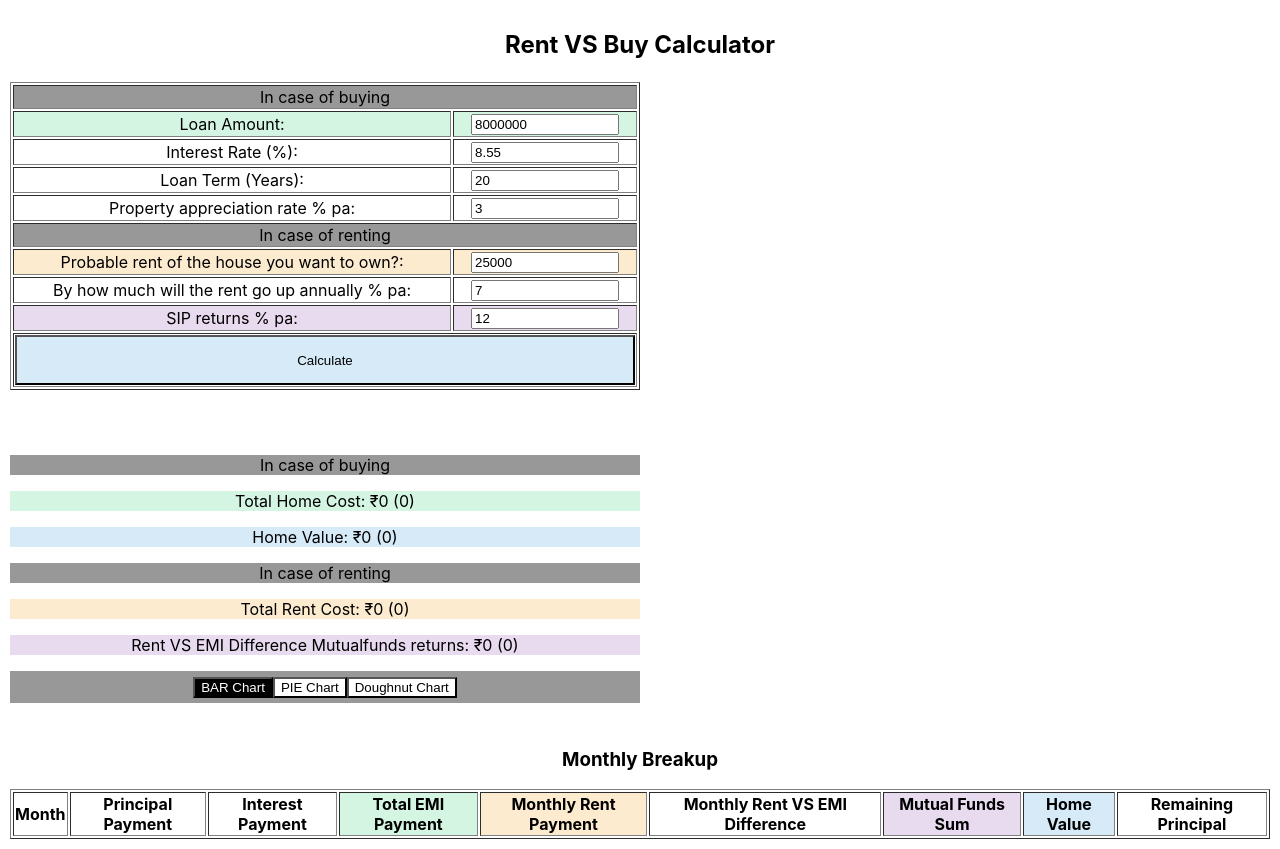
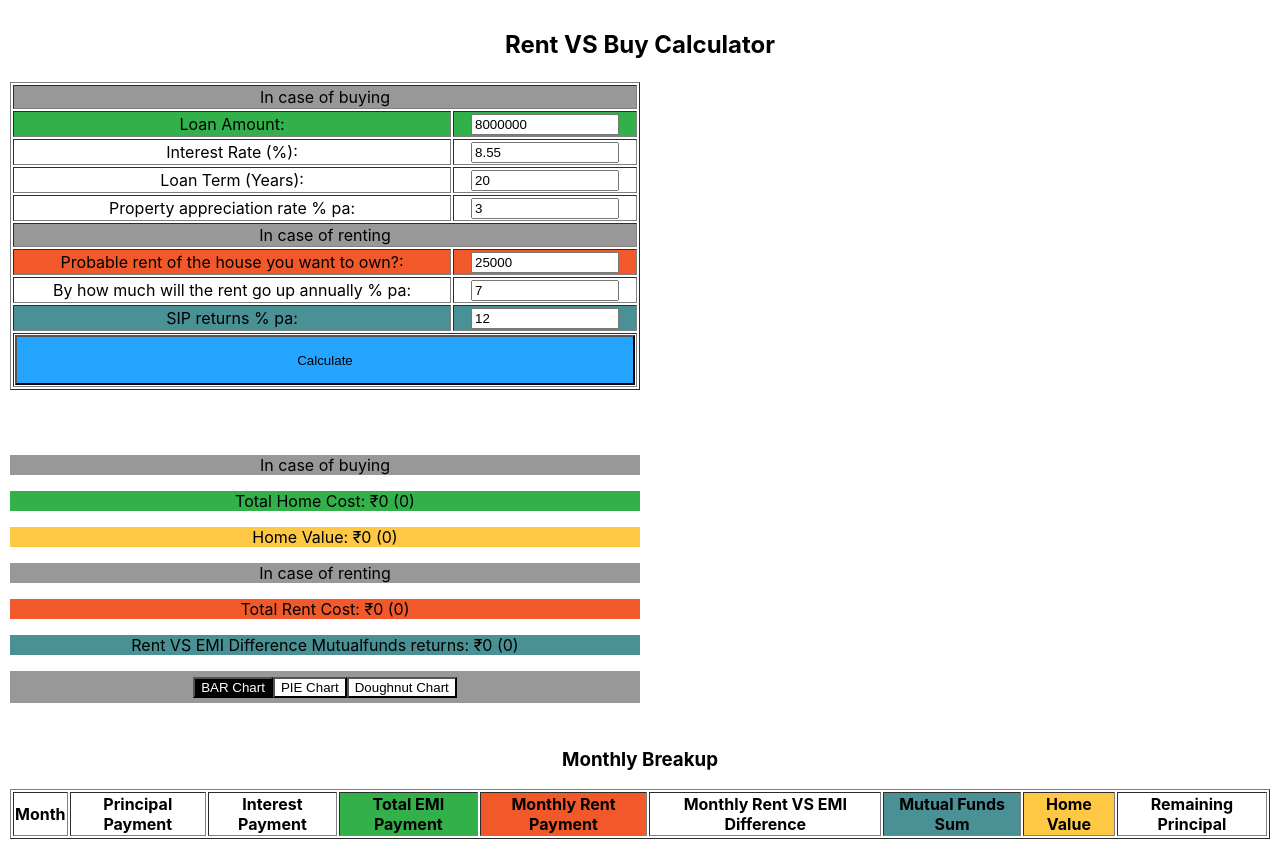
Before and after one commit to jaydev25/home-rent-vs-buy, a React (Create React App) app: page / in a window 1280 px wide. Built offline with nearby package versions, Linux system fonts and the light colour scheme.

Commit message:
Changed colour schema and aliginments

```diff
--- a/src/HomeFundsCalc.js
+++ b/src/HomeFundsCalc.js
@@ -154,20 +154,20 @@ function HomeLoanCalculator() {
         {
           label: 'Home Value',
           data: payments.map((payment) => payment.homeValue),
-          borderColor: '#D6EAF8',
-          backgroundColor: '#D6EAF8',
+          borderColor: '#fec744',
+          backgroundColor: '#fec744',
         },
         {
           label: 'Mutual Funds Value',
           data: payments.map((payment) => payment.mutualFundsAmount),
-          borderColor: '#E8DAEF',
-          backgroundColor: '#E8DAEF',
+          borderColor: '#499195',
+          backgroundColor: '#499195',
         },
         {
           label: 'Money Spent',
           data: payments.map((payment) => payment.homeCost),
-          borderColor: '#D5F5E3',
-          backgroundColor: '#D5F5E3',
+          borderColor: '#32b04a',
+          backgroundColor: '#32b04a',
         },
       ],
     });
@@ -178,8 +178,8 @@ function HomeLoanCalculator() {
         {
           label: '# of Votes',
           data: [home, homeValue, rental, MF],
-          backgroundColor: ['#d5f5e3', '#d6eaf8', '#fdebd0', '#e8daef'],
-          borderColor: ['#d5f5e3', '#d6eaf8', '#fdebd0', '#e8daef'],
+          backgroundColor: ['#32b04a', '#fec744', '#f1592a', '#499195'],
+          borderColor: ['#32b04a', '#fec744', '#f1592a', '#499195'],
         },
       ],
     });
@@ -195,7 +195,7 @@ function HomeLoanCalculator() {
               <tr style={{ backgroundColor: '#989898' }}>
                 <td colSpan={2}>In case of buying</td>
               </tr>
-              <tr style={{ backgroundColor: '#D5F5E3' }}>
+              <tr style={{ backgroundColor: '#32b04a' }}>
                 <td>
                   {' '}
                   <label>Loan Amount:</label>
@@ -249,7 +249,7 @@ function HomeLoanCalculator() {
               <tr style={{ backgroundColor: '#989898' }}>
                 <td colSpan={2}>In case of renting</td>
               </tr>
-              <tr style={{ backgroundColor: '#FDEBD0' }}>
+              <tr style={{ backgroundColor: '#f1592a' }}>
                 <td>
                   <label>Probable rent of the house you want to own?:</label>
                 </td>
@@ -275,7 +275,7 @@ function HomeLoanCalculator() {
                   />
                 </td>
               </tr>
-              <tr style={{ backgroundColor: '#E8DAEF' }}>
+              <tr style={{ backgroundColor: '#499195' }}>
                 <td>
                   <label>SIP returns % pa:</label>
                 </td>
@@ -297,7 +297,7 @@ function HomeLoanCalculator() {
                       height: '50px',
                       cursor: 'pointer',
                       width: '100%',
-                      backgroundColor: '#D6EAF8',
+                      backgroundColor: '#25a5ff',
                     }}
                   >
                     Calculate
@@ -319,7 +319,7 @@ function HomeLoanCalculator() {
       <div style={{ display: 'flex', flexWrap: 'wrap' }}>
         <div style={{ flex: 1, width: '100%', margin: 'auto' }}>
           <p style={{ backgroundColor: '#989898' }}>In case of buying</p>
-          <p style={{ backgroundColor: '#D5F5E3' }}>
+          <p style={{ backgroundColor: '#32b04a' }}>
             Total Home Cost:{' '}
             <NumericFormat
               value={expenseValue.home.toFixed(0)}
@@ -329,7 +329,7 @@ function HomeLoanCalculator() {
             />{' '}
             ({convertToSimplifiedForm(expenseValue.home.toFixed(0), 3)})
           </p>
-          <p style={{ backgroundColor: '#D6EAF8' }}>
+          <p style={{ backgroundColor: '#fec744' }}>
             Home Value:{' '}
             <NumericFormat
               value={expenseValue.homeValue.toFixed(0)}
@@ -340,7 +340,7 @@ function HomeLoanCalculator() {
             ({convertToSimplifiedForm(expenseValue.homeValue.toFixed(0), 3)})
           </p>
           <p style={{ backgroundColor: '#989898' }}>In case of renting</p>
-          <p style={{ backgroundColor: '#FDEBD0' }}>
+          <p style={{ backgroundColor: '#f1592a' }}>
             Total Rent Cost:{' '}
             <NumericFormat
               value={expenseValue.rental.toFixed(0)}
@@ -350,7 +350,7 @@ function HomeLoanCalculator() {
             />{' '}
             ({convertToSimplifiedForm(expenseValue.rental.toFixed(0), 3)})
           </p>
-          <p style={{ backgroundColor: '#E8DAEF' }}>
+          <p style={{ backgroundColor: '#499195' }}>
             Rent VS EMI Difference Mutualfunds returns:{' '}
             <NumericFormat
               value={expenseValue.MF.toFixed(0)}
@@ -397,18 +397,20 @@ function HomeLoanCalculator() {
           </div>
         </div>
         <div style={{ flex: 1, width: '100%', margin: 'auto' }}>
-          <div>
+          <div style={{ maxHeight: '325px' }}>
             {(() => {
               switch (chartType) {
                 case 'pie':
                   return (
                     <Pie
+                      style={{ margin: 'auto' }}
                       data={doughnutChartData || { labels: [], datasets: [] }}
                     />
                   );
                 case 'doughnut':
                   return (
                     <Doughnut
+                      style={{ margin: 'auto' }}
                       data={doughnutChartData || { labels: [], datasets: [] }}
                     />
                   );
@@ -421,8 +423,9 @@ function HomeLoanCalculator() {
                   );
                 default:
                   return (
-                    <Pie
+                    <Bar
                       data={doughnutChartData || { labels: [], datasets: [] }}
+                      options={chartOptions}
                     />
                   );
               }
@@ -438,13 +441,13 @@ function HomeLoanCalculator() {
               <th>Month</th>
               <th>Principal Payment</th>
               <th>Interest Payment</th>
-              <th style={{ backgroundColor: '#D5F5E3' }}>Total EMI Payment</th>
-              <th style={{ backgroundColor: '#FDEBD0' }}>
+              <th style={{ backgroundColor: '#32b04a' }}>Total EMI Payment</th>
+              <th style={{ backgroundColor: '#f1592a' }}>
                 Monthly Rent Payment
               </th>
               <th>Monthly Rent VS EMI Difference</th>
-              <th style={{ backgroundColor: '#E8DAEF' }}>Mutual Funds Sum</th>
-              <th style={{ backgroundColor: '#D6EAF8' }}>Home Value</th>
+              <th style={{ backgroundColor: '#499195' }}>Mutual Funds Sum</th>
+              <th style={{ backgroundColor: '#fec744' }}>Home Value</th>
               <th>Remaining Principal</th>
             </tr>
           </thead>
@@ -468,7 +471,7 @@ function HomeLoanCalculator() {
                     prefix={'₹'}
                   />
                 </td>
-                <td style={{ backgroundColor: '#D5F5E3' }}>
+                <td style={{ backgroundColor: '#32b04a' }}>
                   <NumericFormat
                     value={payment.totalPayment}
                     displayType={'text'}
@@ -476,7 +479,7 @@ function HomeLoanCalculator() {
                     prefix={'₹'}
                   />
                 </td>
-                <td style={{ backgroundColor: '#FDEBD0' }}>
+                <td style={{ backgroundColor: '#f1592a' }}>
                   <NumericFormat
                     value={payment.rentPayment}
                     displayType={'text'}
@@ -492,7 +495,7 @@ function HomeLoanCalculator() {
                     prefix={'₹'}
                   />
                 </td>
-                <td style={{ backgroundColor: '#E8DAEF' }}>
+                <td style={{ backgroundColor: '#499195' }}>
                   <NumericFormat
                     value={payment.mutualFundsAmount}
                     displayType={'text'}
@@ -500,7 +503,7 @@ function HomeLoanCalculator() {
                     prefix={'₹'}
                   />
                 </td>
-                <td style={{ backgroundColor: '#D6EAF8' }}>
+                <td style={{ backgroundColor: '#fec744' }}>
                   <NumericFormat
                     value={payment.homeValue}
                     displayType={'text'}
```
